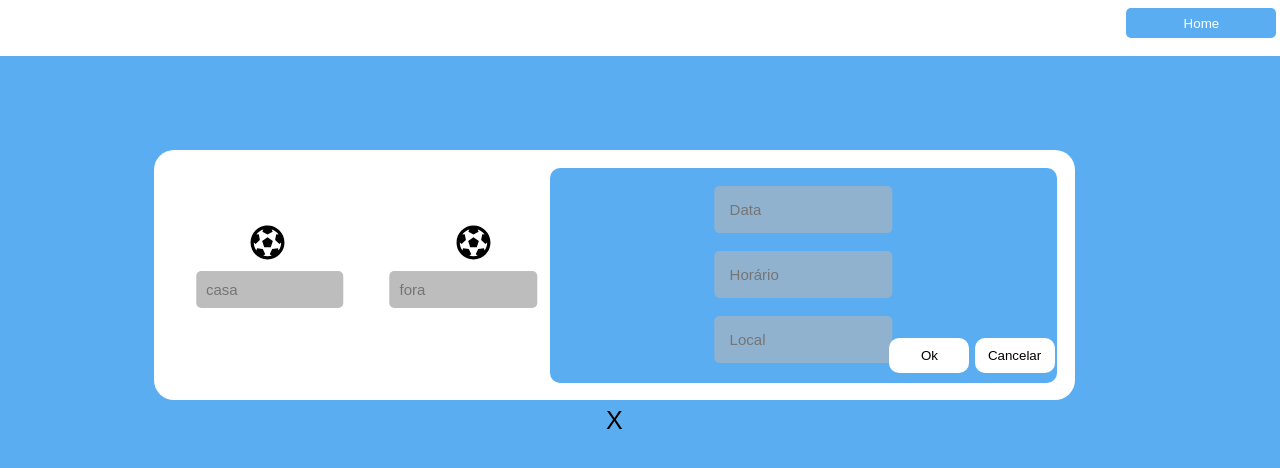
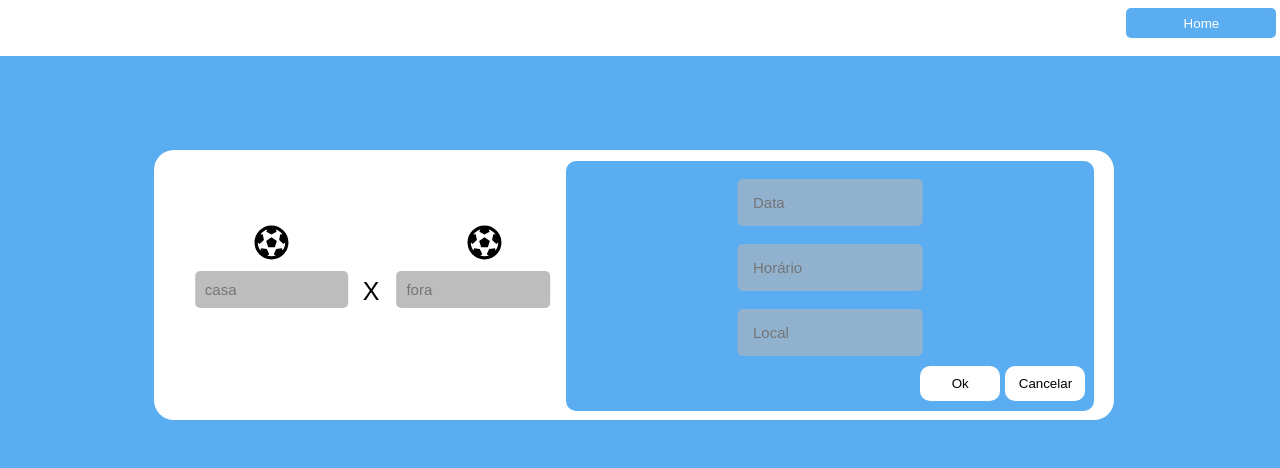
Before and after one commit to Ronnildo/projectMod, a React (Create React App) app in the folder interface/: page /jogo in a window 1280 px wide. Shown: the top 468 px of the page. Built offline with nearby package versions, Linux system fonts and the light colour scheme.

Commit message:
Alteração na tela

```diff
--- a/interface/src/pages/Jogo/index.jsx
+++ b/interface/src/pages/Jogo/index.jsx
@@ -70,7 +70,7 @@ export default class Jogo extends React.Component {
           <div className="times">
             <FaFutbol className="fut"></FaFutbol>
             <FaFutbol className="futtwo"></FaFutbol>
-            <p>X</p>
+            <p className="x">X</p>
             <input
               type="text"
               onChange={this.handleChangeCasa}
@@ -90,19 +90,19 @@ export default class Jogo extends React.Component {
           <div className="container-card">
             <br />
             <input
+              id="data"
               type="text"
               onChange={this.handleChangeData}
               name=""
-              id="data"
               placeholder="Data"
             />
             <br />
             <br />
             <input
+              id="horario"
               type="text"
               onChange={this.handleChangeHorario}
               name=""
-              id="horario"
               placeholder="Horário"
             />
             <br />
--- a/interface/src/pages/Jogo/style.css
+++ b/interface/src/pages/Jogo/style.css
@@ -37,8 +37,8 @@ body, html{
 .container{
   margin: 0 auto;
   position: absolute;
-  width: 72%;
-  height: 250px;
+  width: 75%;
+  height: 270px;
   left: 12%;
   top: 150px;
 
@@ -48,9 +48,9 @@ body, html{
 .container-card{
   position: relative;
   width: 55%;
-  height: 215px;
+  height: 250px;
   left: 43%;
-  top: -55px;
+  top: -62px;
 
   background: #5AADF1;
   border-radius: 10px;
@@ -63,7 +63,7 @@ body, html{
   width: 80px;
   height: 35px;
   left: 68%;
-  top: -25px;
+  top: 10px;
 
   background: #FFFFFF;
   border-radius: 10px;
@@ -98,7 +98,7 @@ body, html{
   width: 80px;
   height: 35px;
   left: 67%;
-  top: -25px;
+  top: 10px;
 
   background: #FFFFFF;
   border-radius: 10px;
@@ -109,6 +109,7 @@ body, html{
 .ok:hover{
   opacity: 0.8;
 }
+
 
 #horario{
   position: relative;
@@ -173,25 +174,13 @@ body, html{
   width: 16%;
   background-color: rgb(189, 189, 189);
 }
-/*
-.time1{
-  display: flex;
-  position: relative;
-  top: 81px;
-}
 
-.time2{
-  display: flex;
-  position: relative;
-  left: 21%;
-  top: 45px;
-}*/
-p{
+.x{
   position: absolute;
   font-size: 25px;
   color: black;
-  top: 124px;
-  left: 21.9%;
+  top: 127px;
+  left: 21.8%;
 }
 .spa{
   position: absolute;
```
